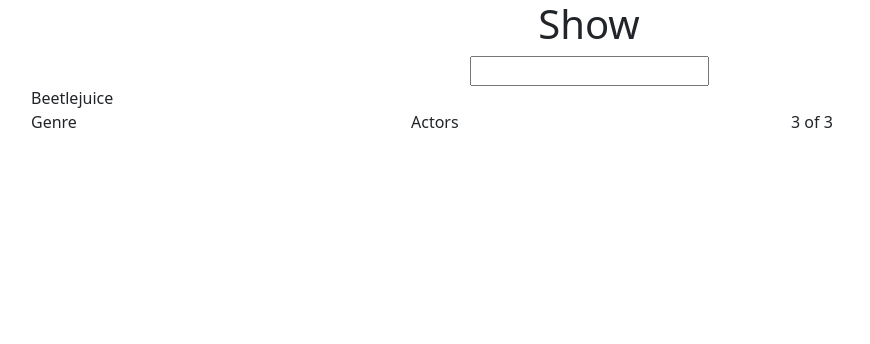
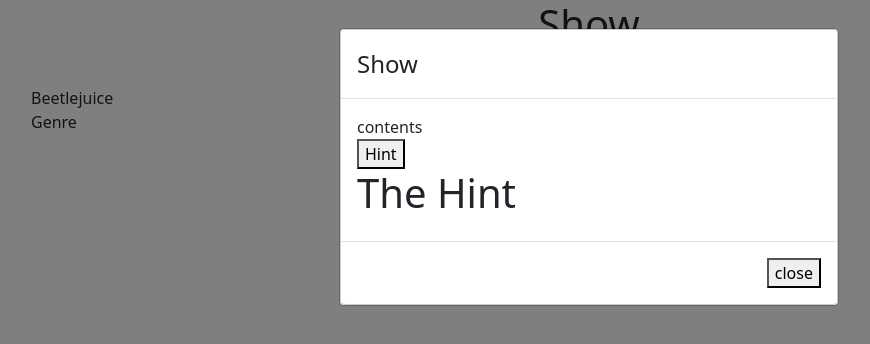
Before and after one commit to jasonz23/movie-search, a React (Create React App) app: page / in a window 1280 px wide. Shown: the top 344 px of the page, without its empty margins (51-921 px from the left). Built offline with nearby package versions, Linux system fonts and the light colour scheme.

Commit message:
changing modal to bootstrap modal

```diff
--- a/src/App.js
+++ b/src/App.js
@@ -1,5 +1,5 @@
 import './App.css';
-import Modal from "./Modal/Modal.js"
+import AboutModal from "./Modal/AboutModal.js"
 import {useState, useEffect} from "react"
 import Input from "./Input.js"
 import Result from "./Result.js"
@@ -46,7 +46,7 @@ function App() {
       <h1 className = "title" onClick = {changeModal}>Show</h1>
       <Input answer = {answer} giveAnswer = {(params) => setAnswer(params)}  />
       {/* <button onClick = {changeModal}> show modal</button> */}
-      <Modal onClose = {() => setModal(false)} show = {showModal} setDifficulty = {() => setDiff(!diff)} diff = {diff}/>
+      <AboutModal onClose = {() => setModal(false)} show = {showModal} setDifficulty = {() => setDiff(!diff)} diff = {diff}/>
       <Result answer = {answer} />
     </div>
   );
--- a/src/Modal/Modal.js
+++ b/src/Modal/AboutModal.js
@@ -1,8 +1,8 @@
 import React from "react"
-import "./Modal.css"
+import Modal from 'react-bootstrap/Modal'
 
 
-const Modal = (props) => {
+const AboutModal = (props) => {
     if (!props.show) {
         return null
     }
@@ -10,7 +10,7 @@ const Modal = (props) => {
 
 
     return (
-        <div className = "modal">
+        <Modal show = {props.show}>
             <div className = "modal-content">
                 <div className = "modal-header">
                     <h4 className = "modal-title"> Show </h4>
@@ -29,9 +29,9 @@ const Modal = (props) => {
                 </div>
 
             </div>
-        </div>
+        </Modal>
 
     )
 }
 
-export default Modal;
+export default AboutModal;
```
